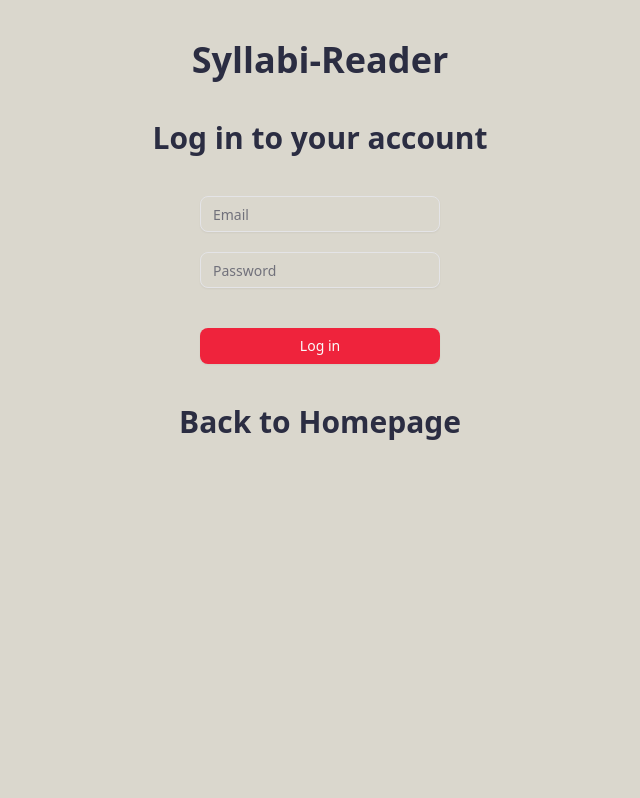
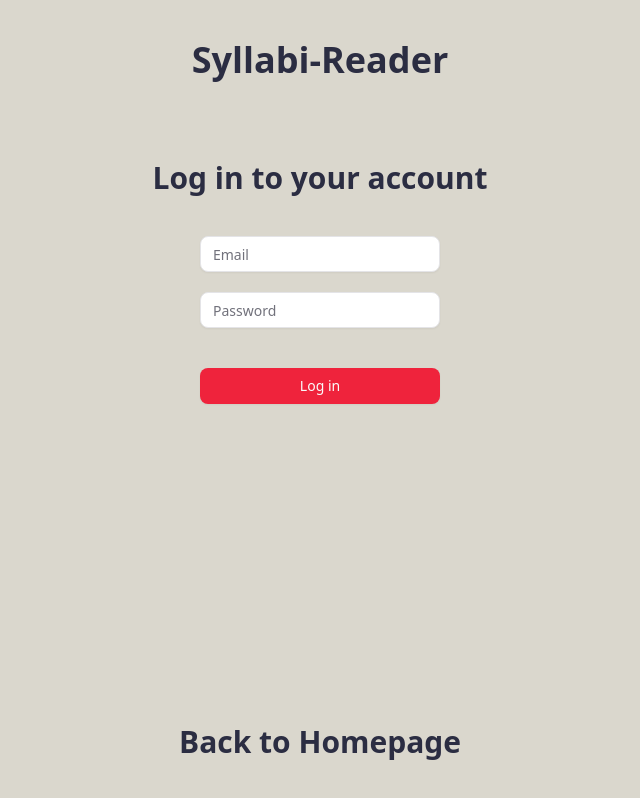
Before and after one commit to Hypnamed/syllabi-readerJS, a Next.js app: page /login in a window 1280 px wide. Shown: the whole page, without its empty margins (320-960 px from the left). Built offline with nearby package versions, Linux system fonts and the light colour scheme.

Commit message:
Some changes in Login page

```diff
--- a/app/login/page.js
+++ b/app/login/page.js
@@ -4,24 +4,24 @@ import Link from "next/link";
 
 export default function LoginPage() {
   return (
-    <main>
+    <main className="flex flex-col min-h-screen">
       <header>
         <h1 className="flex justify-self-center text-4xl font-bold my-10">
           Syllabi-Reader
         </h1>
       </header>
-      <section>
+      <section className="flex-grow">
         <h2 className="flex justify-self-center text-3xl font-semibold my-10">
           Log in to your account
         </h2>
-        <div>
+        <form>
           <Input
-            className="flex justify-self-center w-60 mt-10 mb-5"
+            className="flex justify-self-center w-60 mt-10 mb-5 bg-white"
             type="text"
             placeholder="Email"
           />
           <Input
-            className="flex justify-self-center w-60 mt-5 mb-10"
+            className="flex justify-self-center w-60 mt-5 mb-10 bg-white"
             type="password"
             placeholder="Password"
           />
@@ -30,9 +30,9 @@ export default function LoginPage() {
               Log in
             </Button>
           </Link>
-        </div>
+        </form>
       </section>
-      <footer>
+      <footer className="mt-auto">
         <Link
           href="/"
           className="flex justify-self-center text-3xl font-bold my-10"
```
